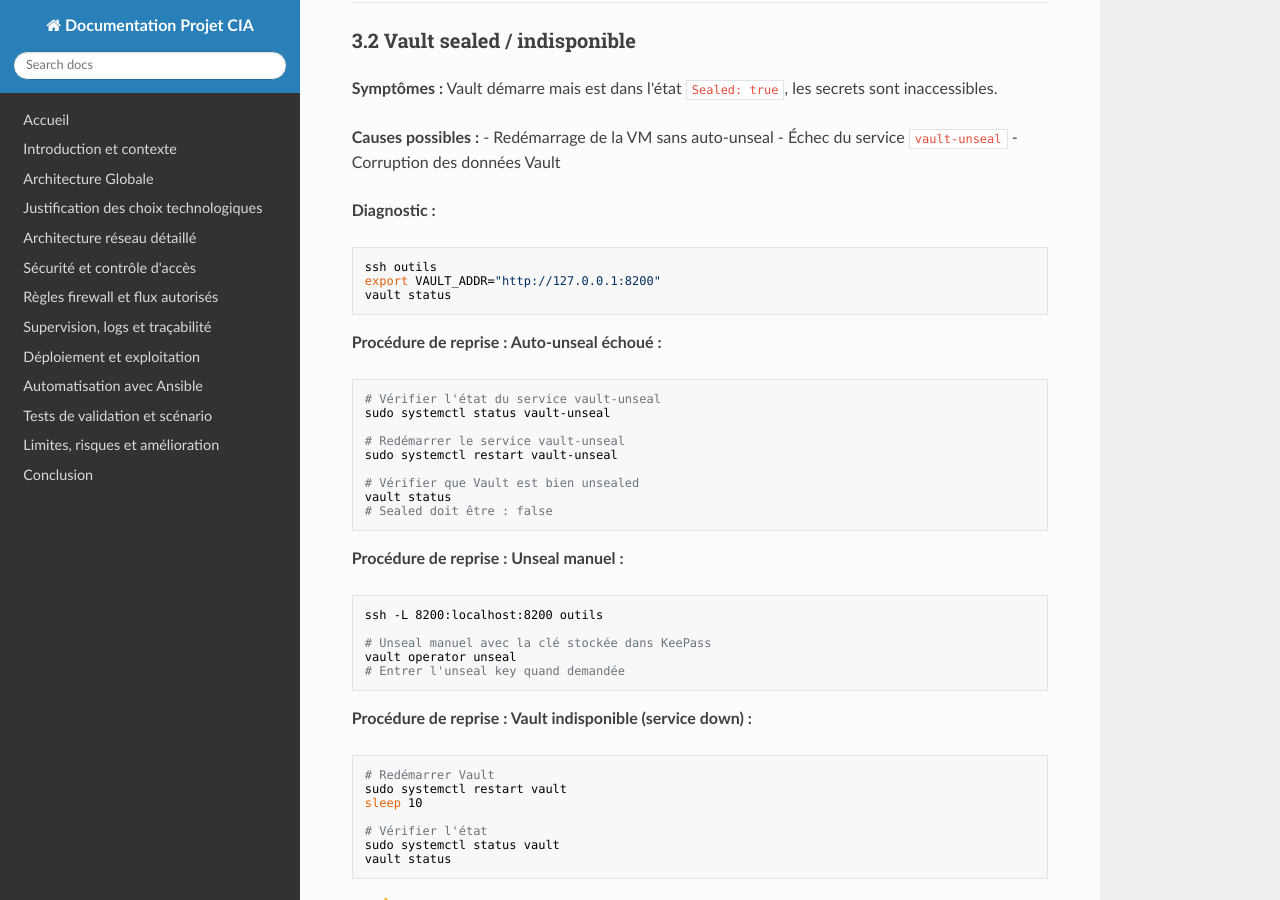
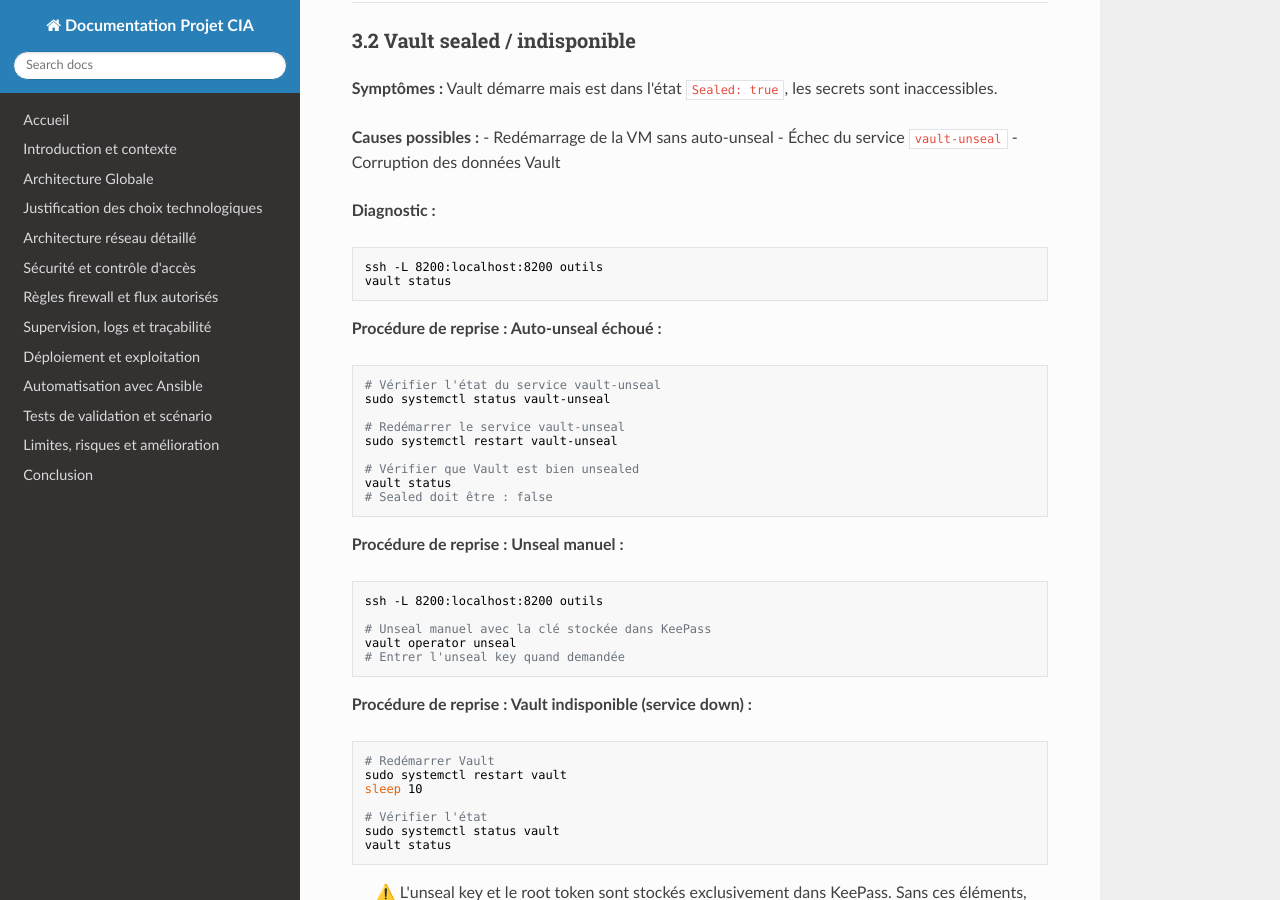
Before and after one commit to LazareMouzet/T-NSA-810, an MkDocs documentation site: the page built from docs/doc_globale/docs/DRP.md, in a window 1280 px wide and 900 px high, scrolled down 4124 px. Built offline with MkDocs 1.6.1, drawn with Linux system fonts in a browser that asks for light colours; nearby versions of some CDN libraries.

Commit message:
Minor change

````diff
--- a/docs/doc_globale/docs/DRP.md
+++ b/docs/doc_globale/docs/DRP.md
@@ -176,8 +176,7 @@ sudo systemctl status <nom_service>
 **Diagnostic :**
 
 ```bash
-ssh outils
-export VAULT_ADDR="http://127.0.0.1:8200"
+ssh -L 8200:localhost:8200 outils
 vault status
 ```
 
````
